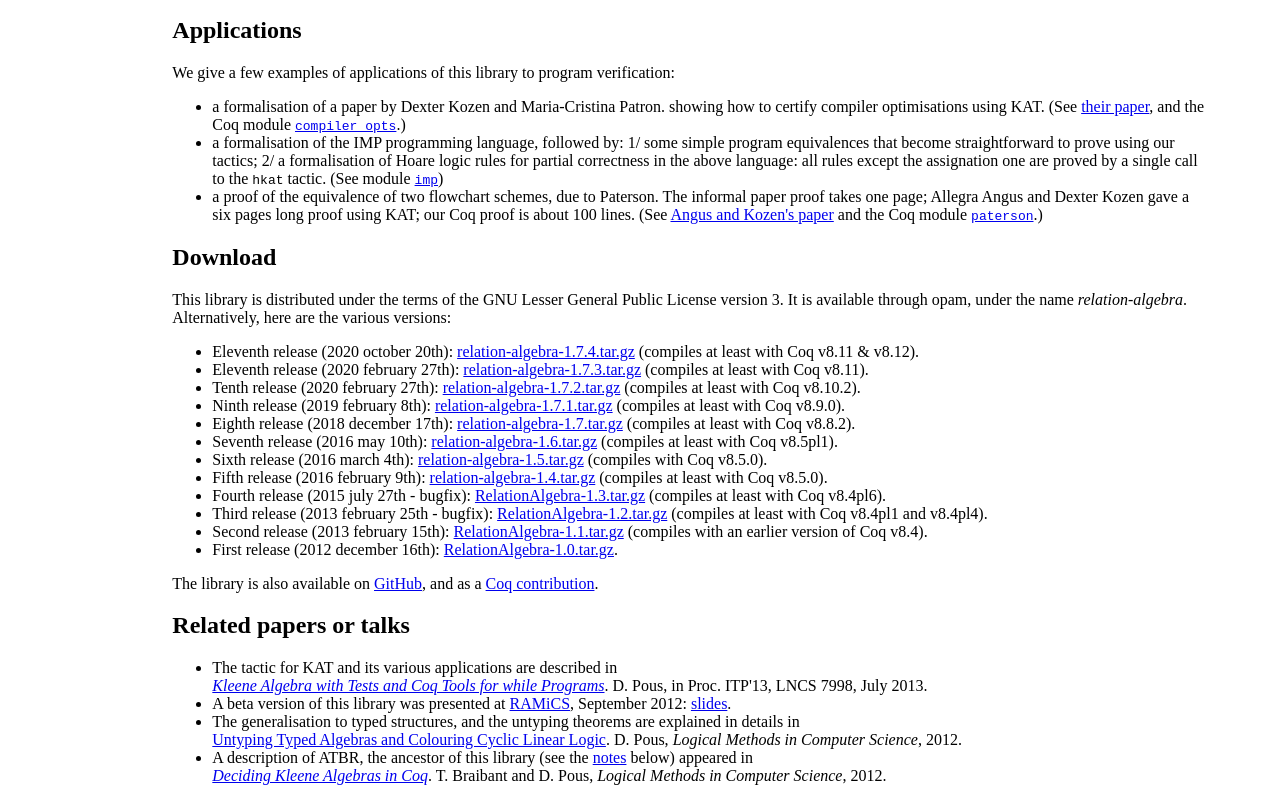
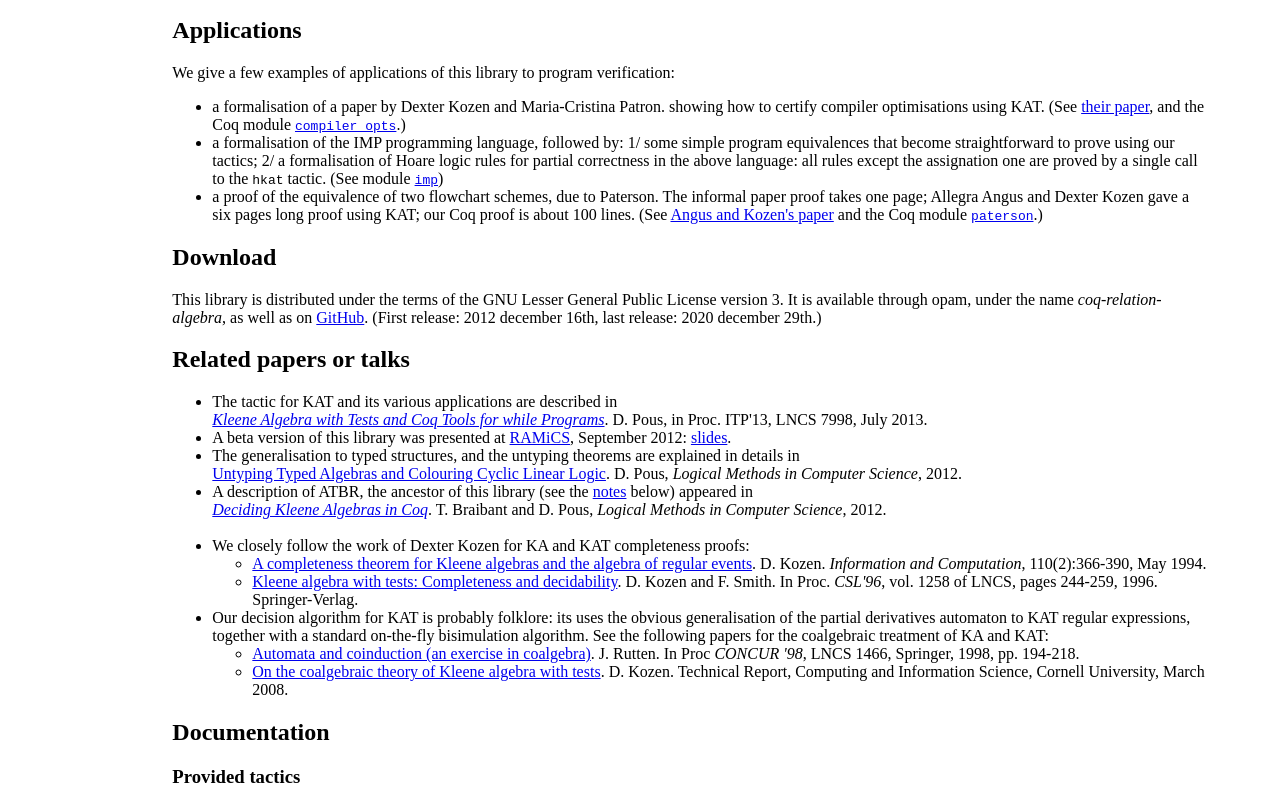
Before and after one commit to damien-pous/relation-algebra, a plain HTML site: page index.html in a window 1280 px wide. Shown: the part 555-1347 px from the top of the page. Drawn offline with Linux system fonts and the light colour scheme.

Commit message:
preparing release for coq v8.13

```diff
--- a/index.html
+++ b/index.html
@@ -120,48 +120,9 @@ verification: </p>
 
 This library is distributed under the terms of the GNU Lesser General
 Public License version 3. It is available through opam, under the
-name <em>relation-algebra</em>. Alternatively, here are the various versions:
-<ul>
-  <li> Eleventh release (2020 october 20th):
-  <a href="https://github.com/damien-pous/relation-algebra/archive/v1.7.4.tar.gz">
-  relation-algebra-1.7.4.tar.gz</a> (compiles at least with Coq v8.11 & v8.12).
-  <li> Eleventh release (2020 february 27th):
-  <a href="https://github.com/damien-pous/relation-algebra/archive/v1.7.3.tar.gz">
-  relation-algebra-1.7.3.tar.gz</a> (compiles at least with Coq v8.11).
-  <li> Tenth release (2020 february 27th):
-  <a href="https://github.com/damien-pous/relation-algebra/archive/v1.7.2.tar.gz">
-  relation-algebra-1.7.2.tar.gz</a> (compiles at least with Coq v8.10.2).
-  <li> Ninth release (2019 february 8th):
-  <a href="https://github.com/damien-pous/relation-algebra/archive/v1.7.1.tar.gz">
-  relation-algebra-1.7.1.tar.gz</a> (compiles at least with Coq v8.9.0).
-  <li> Eighth release (2018 december 17th):
-  <a href="https://github.com/damien-pous/relation-algebra/archive/v1.7.tar.gz">
-  relation-algebra-1.7.tar.gz</a> (compiles at least with Coq v8.8.2).
-  <li> Seventh release (2016 may 10th):
-  <a href="https://github.com/damien-pous/relation-algebra/archive/v1.6.tar.gz">
-  relation-algebra-1.6.tar.gz</a> (compiles at least with Coq v8.5pl1).
-  <li> Sixth release (2016 march 4th):
-  <a href="https://github.com/damien-pous/relation-algebra/archive/v1.5.tar.gz">
-  relation-algebra-1.5.tar.gz</a> (compiles with Coq v8.5.0).
-  <li> Fifth release (2016 february 9th):
-  <a href="https://github.com/damien-pous/relation-algebra/archive/v1.4.tar.gz">
-  relation-algebra-1.4.tar.gz</a> (compiles at least with Coq v8.5.0).
-  <li> Fourth release (2015 july 27th - bugfix):
-  <a href="http://perso.ens-lyon.fr/damien.pous/ra/RelationAlgebra-1.3.tar.gz">
-  RelationAlgebra-1.3.tar.gz</a> (compiles at least with Coq v8.4pl6).
-  <li> Third release (2013 february 25th - bugfix):
-  <a href="http://perso.ens-lyon.fr/damien.pous/ra/RelationAlgebra-1.2.tar.gz">
-  RelationAlgebra-1.2.tar.gz</a> (compiles at least with Coq v8.4pl1 and v8.4pl4).
-  <li> Second release (2013 february 15th):
-  <a href="http://perso.ens-lyon.fr/damien.pous/ra/RelationAlgebra-1.1.tar.gz">
-  RelationAlgebra-1.1.tar.gz</a> (compiles with an earlier version of Coq v8.4).
-  <li> First release (2012 december 16th):
-  <a href="http://perso.ens-lyon.fr/damien.pous/ra/RelationAlgebra-1.0.tar.gz">
-  RelationAlgebra-1.0.tar.gz</a>.
-</ul>
-The library is also available
-on <a href="https://github.com/damien-pous/relation-algebra">GitHub</a>,
-and as a <a href="https://github.com/coq-contribs/relation-algebra">Coq contribution</a>.
+name <em>coq-relation-algebra</em>, as well as on <a href="https://github.com/damien-pous/relation-algebra">GitHub</a>.
+(First release: 2012 december 16th, last release: 2020 december 29th.)
+
 
 <h2 id="relw">Related papers or talks</h2>
 
```
Also changed, not shown: 3 other files.
